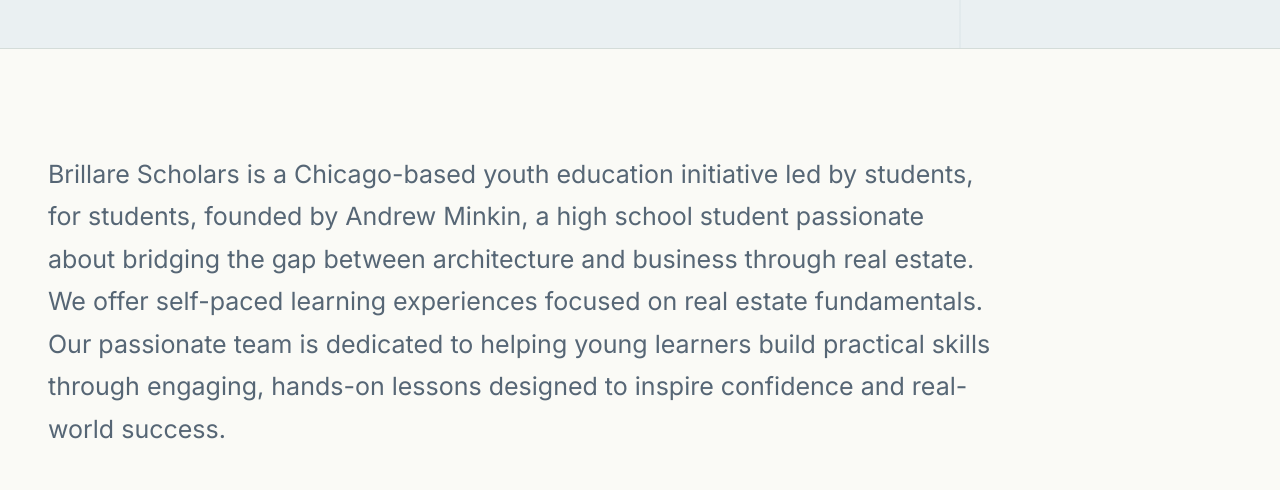
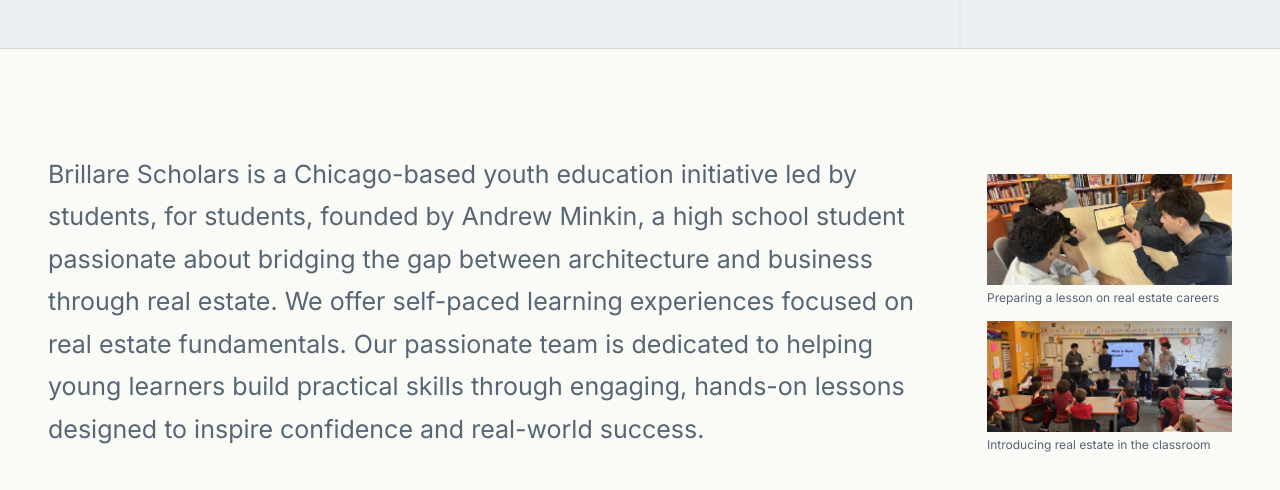
Before and after one commit to AndrewJMinkin/brillarerealestate, a website: page about/index.html in a window 1280 px wide. Shown: the part 310-800 px from the top of the page. Drawn offline with Linux system fonts and the light colour scheme.

Commit message:
Integrate smaller team photos into the About introduction

```diff
--- a/styles.css
+++ b/styles.css
@@ -1431,10 +1431,37 @@ form .btn {
 
 .team-photos {
   display: grid;
-  grid-template-columns: repeat(auto-fit, minmax(min(100%, 300px), 1fr));
-  gap: 24px;
-  margin-top: clamp(28px, 5vw, 64px);
+  grid-template-columns: repeat(2, minmax(0, 1fr));
+  gap: 12px;
+  max-width: 440px;
+  margin-top: 20px;
 }
 .team-photos figure { margin: 0; }
-.team-photos img { display: block; width: 100%; height: auto; }
-.team-photos figcaption { margin-top: 10px; font-size: 14px; color: var(--muted); }
+.team-photos img {
+  display: block;
+  width: 100%;
+  height: auto;
+  aspect-ratio: 2.2;
+  object-fit: cover;
+  object-position: 50% 55%;
+}
+.team-photos figure:last-child img { object-position: 50% 64%; }
+.team-photos figcaption {
+  margin-top: 5px;
+  font-size: 12px;
+  line-height: 1.4;
+  color: var(--muted);
+}
+@media (min-width: 840px) {
+  #about.section {
+    display: grid;
+    grid-template-columns: minmax(0, 1fr) clamp(185px, 20vw, 245px);
+    align-items: center;
+    gap: clamp(28px, 5vw, 70px);
+  }
+  .team-photos {
+    grid-template-columns: 1fr;
+    gap: 14px;
+    margin: 0;
+  }
+}
```
